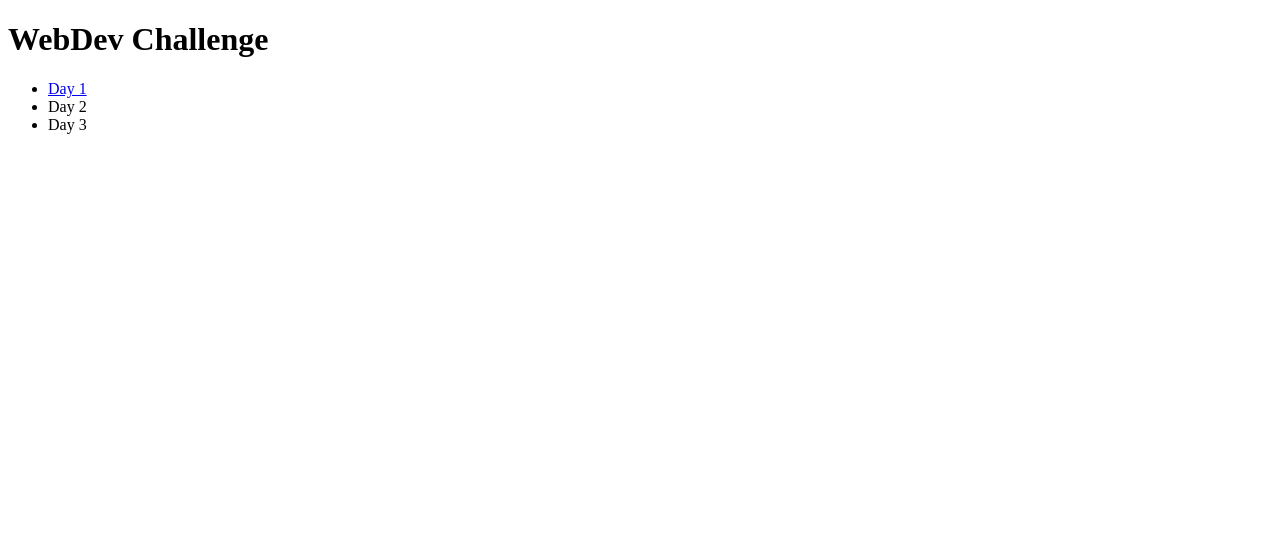
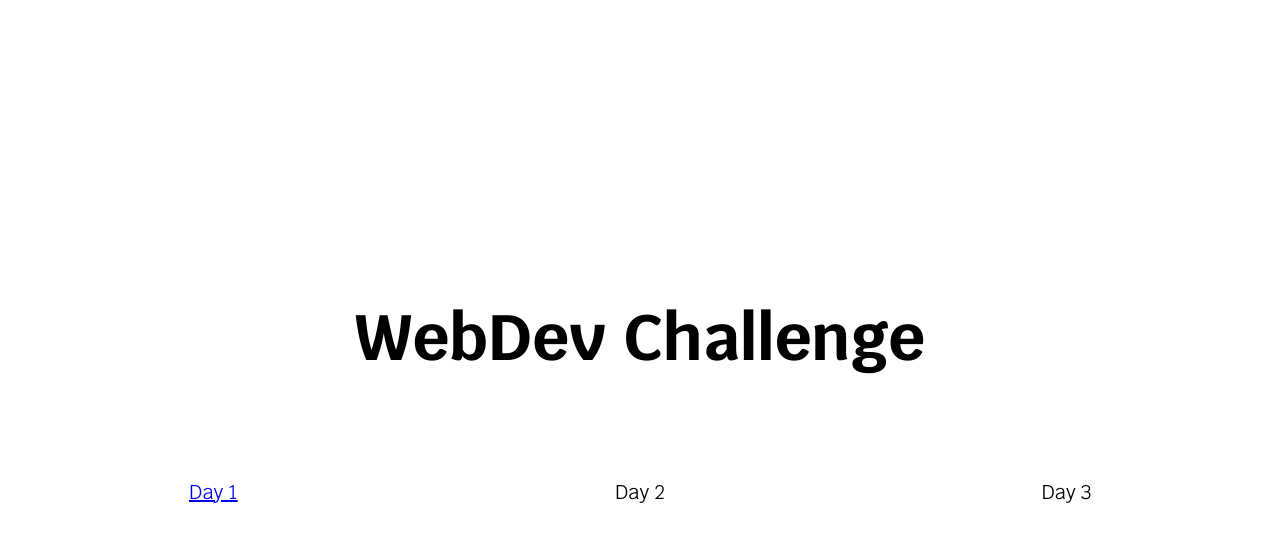
Before and after one commit to mostrozny/WebDev-challenge, a plain HTML site: page index.html in a window 1280 px wide. Drawn offline with Linux system fonts and the light colour scheme.

Commit message:
html base + styling

```diff
--- a/index.html
+++ b/index.html
@@ -12,21 +12,19 @@
 </head>
 <body>
 
-<header>
 <div class="container">
+    <header class="head">
         <h1>WebDev Challenge</h1>
-    </div>
     </header>
 
-<section>
-    <div class="container">
+    <section class="menu">
         <ul>
             <li><a href="./projects/1/index.html">Day 1</a></li>
-                <li><a >Day 2</a></li>
-                <li><a >Day 3</a></li>
+            <li><a>Day 2</a></li>
+            <li><a>Day 3</a></li>
         </ul>
+    </section>
 </div>
-</section>
 
 </body>
 </html>
--- a/scss/main.scss
+++ b/scss/main.scss
@@ -1,5 +1,4 @@
-//@import url("../fonts/font-awesome.min.css");
-@import url("https://fonts.googleapis.com/css?family=Oleo+Script:400%7COpen+Sans:300,300italic,600,600italic,800");
+@import url('https://fonts.googleapis.com/css?family=Krub:400,700');
 
 * {
   margin: 0;
@@ -9,6 +8,34 @@
 }
 
 body {
-  color: white;
-  font-family: "Open Sans", sans-serif;
+  font-family: "Krub", sans-serif;
+  font-size: 20px;
 }
+
+.container {
+  height: 100vh;
+  display: flex;
+  justify-content: center;
+  align-items: center;
+  flex-direction: column;
+}
+
+.head h1 {
+  font-size: 4rem;
+  text-align: center;
+  margin-bottom: 100px;
+}
+
+.menu {
+  width: 100vw;
+ ul {
+   display: flex;
+   flex-wrap: wrap;
+   justify-content: space-around;
+   li {
+      width: 33.333%;
+      display: flex;
+     justify-content: center;
+   }
+ }
+}
```
Also changed, not shown: css/main.css. Lines whose indentation alone changed are shown as unchanged.
